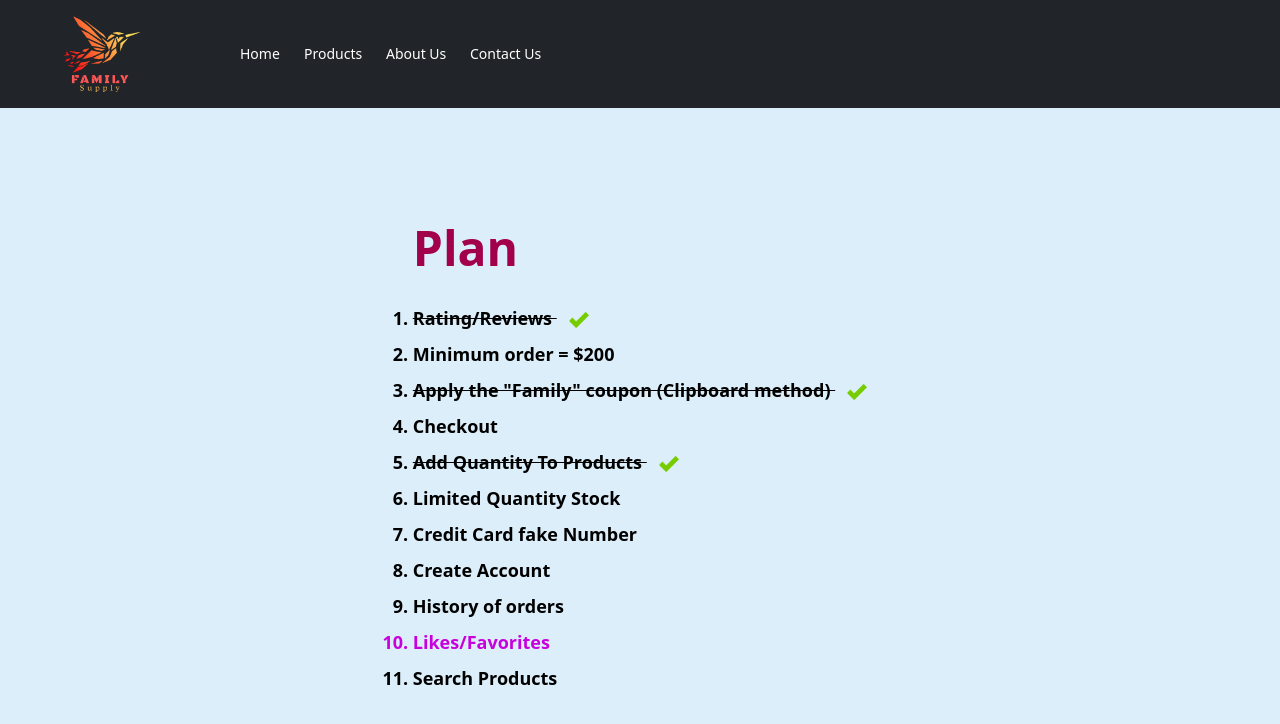
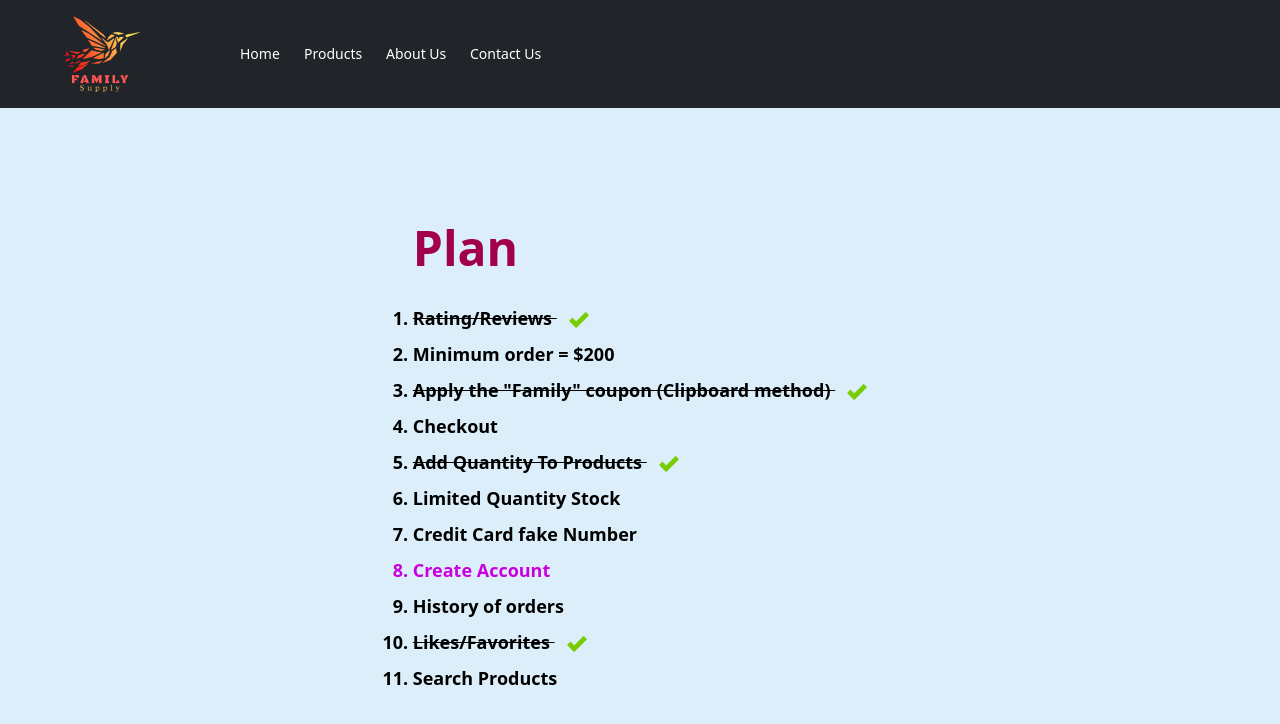
Before and after one commit to Dmitriy88k/familysupply, a React (Vite) app: page /contact in a window 1280 px wide. Shown: the top 724 px of the page. Built offline with nearby package versions, Linux system fonts and the light colour scheme; a web font is replaced by a local one.

Commit message:
Like Products Icon was added

```diff
--- /dev/null
+++ b/src/components/likeProduct.tsx
@@ -0,0 +1,20 @@
+import { useState } from 'react';
+import { Heart } from "lucide-react";
+
+
+const LikeProduct = () => {
+    const [liked, setLiked] = useState(false);
+
+    return(
+        <div>
+            <button onClick={()=> setLiked(!liked)} className="p-2">
+                <Heart
+                    size={24}
+                    className={liked ? "text-[#E9452D] fill-[#E9452D]" : "text-gray-400"}
+                />
+            </button>
+        </div>
+    )
+}
+
+export default LikeProduct
--- a/src/pages/contact.tsx
+++ b/src/pages/contact.tsx
@@ -14,10 +14,10 @@ const Contact = () => {
                     <li className="line-through">Add Quantity To Products <img src={CheckIcon} alt="" className="inline w-5 ml-3"/></li>
                     <li>Limited Quantity Stock</li>
                     <li>Credit Card fake Number</li>
-                    <li>Create Account</li>
+                    <li className="text-fuchsia-600">Create Account</li>
                     <li>History of orders</li>
-                    <li className="text-fuchsia-600">Likes/Favorites </li>
-                    <li>Search Products</li>
+                    <li className="line-through">Likes/Favorites <img src={CheckIcon} alt="" className="inline w-5 ml-3"/></li>
+                    <li >Search Products</li>
                 </ul>
             </div>
 
--- a/src/pages/products.tsx
+++ b/src/pages/products.tsx
@@ -3,6 +3,7 @@ import { db } from "../firebase";
 import { collection, getDocs } from "firebase/firestore";
 import { getStorage, ref, getDownloadURL } from "firebase/storage";
 import StarRating from "../components/starRating";
+import LikeProduct from "../components/likeProduct"
 
 
 interface Product {
@@ -66,7 +67,7 @@ const Products = () => {
       <div className="w-[70%] sm:w-[92%] mx-auto grid gap-6 sm:grid-cols-2 md:grid-cols-3 lg:grid-cols-4">
 
         {products.map((product) => (
-          <div key={product.id} className="bg-white rounded-3xl p-5 shadow-md hover:shadow-lg transition-shadow duration-300 flex flex-col md:justify-between md:min-h-[340px]">
+          <div key={product.id} className="relative bg-white rounded-3xl p-5 shadow-md hover:shadow-lg transition-shadow duration-300 flex flex-col md:justify-between md:min-h-[340px]">
 
             <div className="flex flex-col ">
               {product.imageUrl ? (
@@ -77,7 +78,9 @@ const Products = () => {
                 </div>
               )}
             </div>
-
+            <div className="absolute top-3 right-3">
+              <LikeProduct />
+            </div>
             <div className="flex flex-col p-5 mx-auto text-center md:text-start md:mx-0 xl:mx-auto xl:text-center">
               <h2 className="font-semibold  h-13 truncate">{product.name}</h2>
               <StarRating rating={product.rating}/>
```
